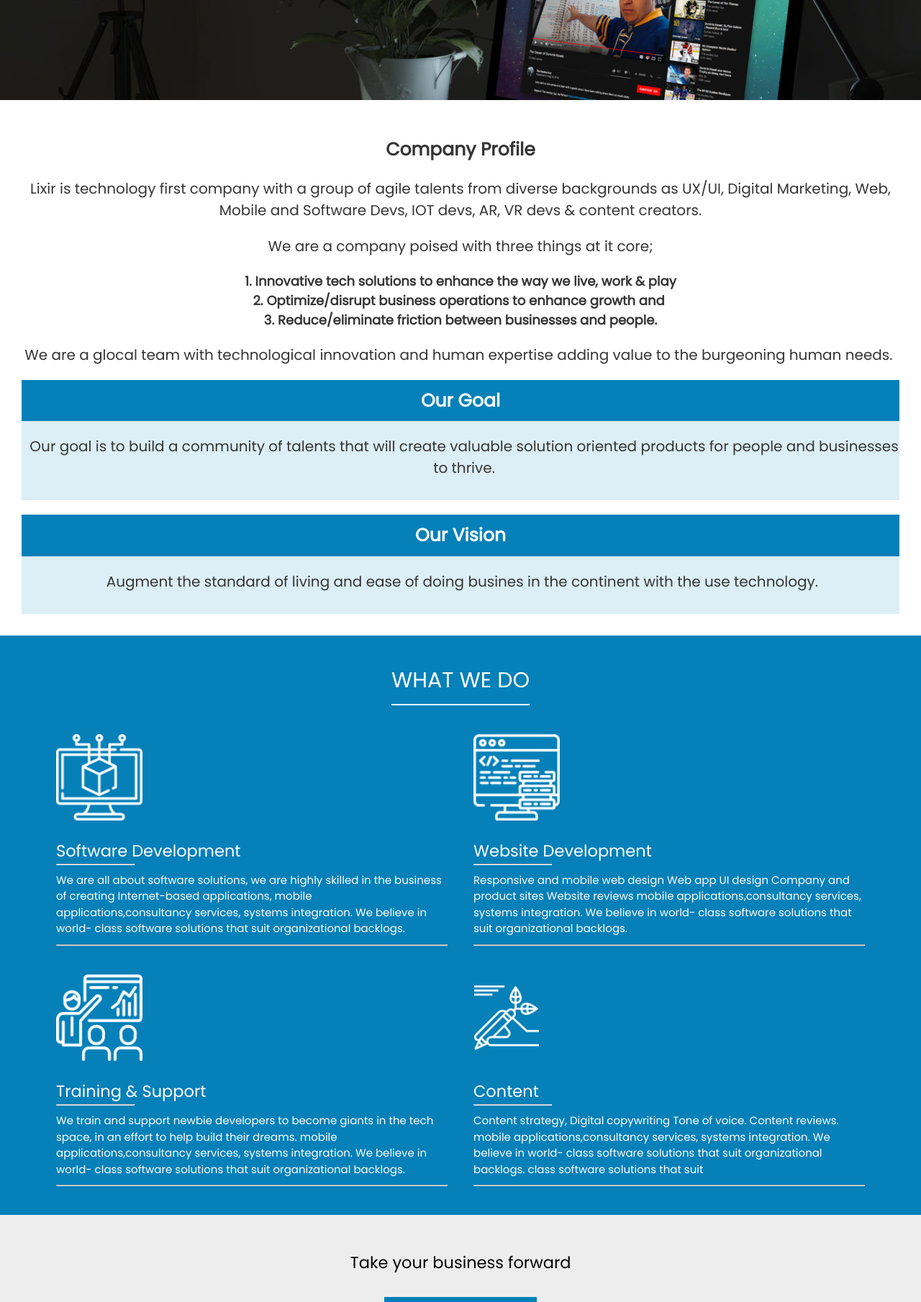
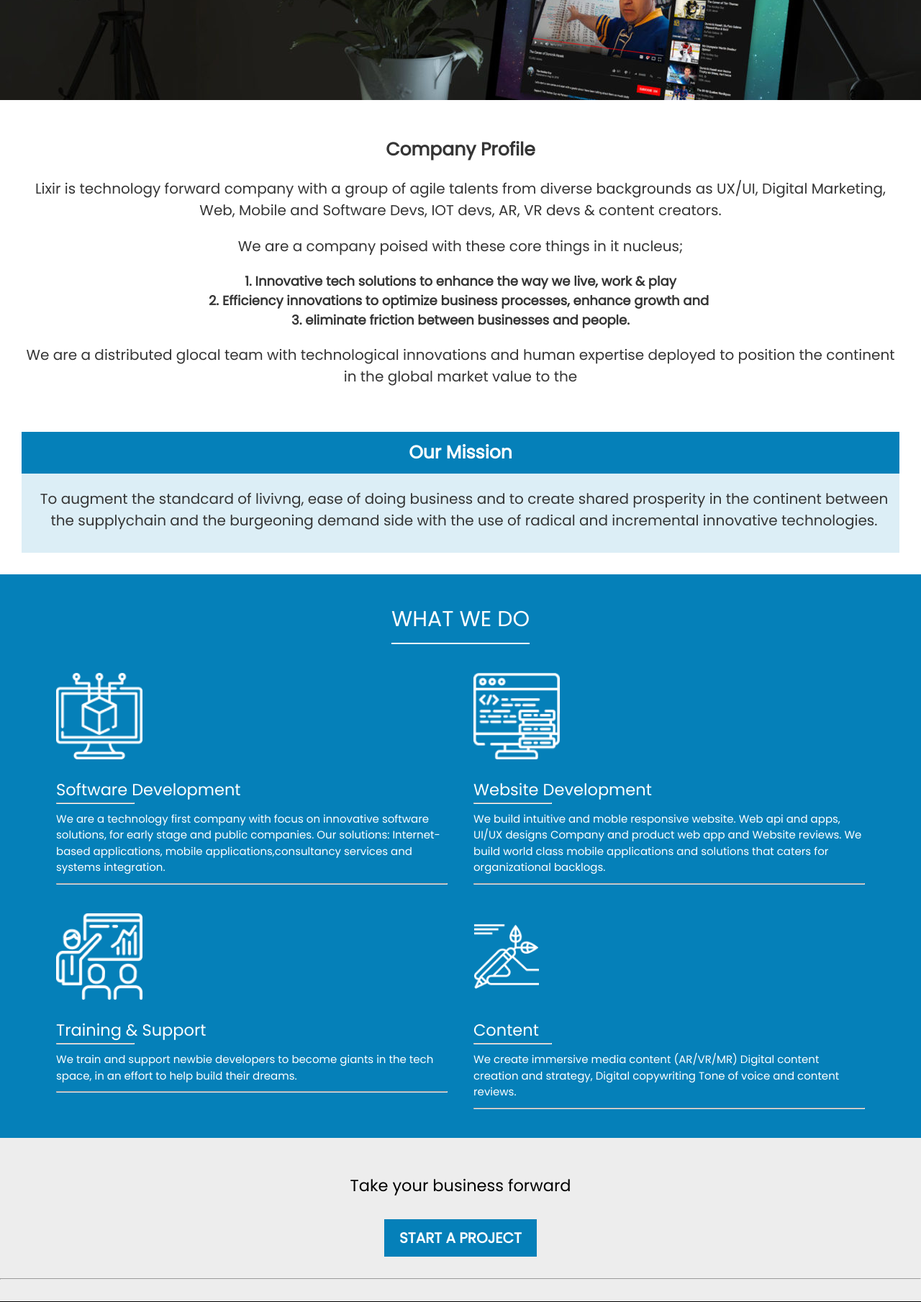
Before and after one commit to phiiileo/lit-page, a PHP site: page /about-us.php in a window 1280 px wide. Shown: the part 385-2194 px from the top of the page at 72% size. Run offline with PHP 8.4, Linux system fonts and the light colour scheme; some libraries are stand-ins or nearby versions.

Commit message:
Update about-us.php
content edit

```diff
--- a/about-us.php
+++ b/about-us.php
@@ -24,28 +24,26 @@
         <div class="profile">
             <h2 class="">Company Profile</h3>
                 <p class="">
-                    Lixir is technology first company with a group of agile talents from diverse backgrounds as UX/UI, Digital Marketing, Web, Mobile and Software Devs, IOT devs, AR, VR devs & content creators.
+                    Lixir is technology forward company with a group of agile talents from diverse backgrounds as UX/UI, Digital Marketing, Web, Mobile and Software Devs, IOT devs, AR, VR devs & content creators.
                 </p>
-                <p >We are a company poised with three things at it core;
+                <p >We are a company poised with these core things in it nucleus;
                     <ol class="core-values">
                         <li>Innovative tech solutions to enhance the way we live, work & play</li>
-                        <li>Optimize/disrupt business operations to enhance growth and </li>
-                        <li>Reduce/eliminate friction between businesses and people.</li>
+                        <li>Efficiency innovations to optimize business processes, enhance growth and </li>
+                        <li>eliminate friction between businesses and people.</li>
                     </ol>
                 </p>
-                <p> We are a glocal team with technological innovation and human expertise adding value to the
-                    burgeoning human needs. </p>
+                 <p>
+                   We are a distributed glocal team with technological innovations and human expertise deployed to position the continent in the global market value to the
+                  </p>
                 <aside class="card">
-                    <h3>Our Goal</h3>
-                    <p class="">Our goal is to build a community of talents that will create valuable solution oriented
-                        products for people and businesses to thrive.</p>
+                    <h3>Our Mission</h3>
+                    <p class="">To augment the standcard of livivng, ease of doing business and to create shared prosperity in the continent between the supplychain
+                      and the burgeoning demand side with the use of radical and incremental innovative technologies.
+                    </p>
                 </aside>
 
-                <aside class="card">
-                    <h3>Our Vision</h3>
-                    <p> Augment the standard of living and ease of doing busines in the continent with the
-                        use technology. </p>
-                </aside>
+
         </div>
         <div class="services">
             <h1>What We Do</h1>
@@ -56,13 +54,14 @@
                     <hr class="title">
 
                     <p>
-                        We are all about software solutions,
-                        we are highly skilled in the business
-                        of creating Internet-based applications,
-                        mobile applications,consultancy services,
-                        systems integration. We believe in world-
-                        class software solutions that suit
-                        organizational backlogs.
+                        <p>
+                        We are a technology first company with focus
+                        on innovative software solutions,
+                        for early stage and public companies.
+                        Our solutions: Internet-based applications,
+                        mobile applications,consultancy services and
+                        systems integration.
+                     </p>
 
                     </p>
                     <hr class="rule">
@@ -74,15 +73,13 @@
                     <hr class="title">
 
                     <p>
-                        Responsive and mobile web design
-                        Web app UI design
-                        Company and product sites
-                        Website reviews
+                        We build intuitive and moble responsive website.
+                        Web api and apps, UI/UX designs
+                        Company and product web app
+                        and Website reviews.
                         <span>
-                            mobile applications,consultancy services,
-                            systems integration. We believe in world-
-                            class software solutions that suit
-                            organizational backlogs.
+                            We build world class mobile applications and
+                           solutions that caters for organizational backlogs.
                         </span>
 
                     </p>
@@ -100,10 +97,7 @@
                         to become giants in the tech space, in an
                         effort to help build their dreams.
                         <span>
-                            mobile applications,consultancy services,
-                            systems integration. We believe in world-
-                            class software solutions that suit
-                            organizational backlogs.
+
                         </span>
 
                     </p>
@@ -116,20 +110,14 @@
                     <hr class="title">
 
                     <p>
-                        Content strategy,
+                        We create immersive media content (AR/VR/MR)
+                        Digital content creation and strategy,
                         Digital copywriting
-                        Tone of voice. Content reviews.
-                        <span>
-                            mobile applications,consultancy services,
-                            systems integration. We believe in world-
-                            class software solutions that suit
-                            organizational backlogs.
-                            class software solutions that suit
-                        </span>
+                        Tone of voice and content reviews.
+                      </p>
 
 
 
-                    </p>
                     <hr class="rule">
 
                 </div>
```
